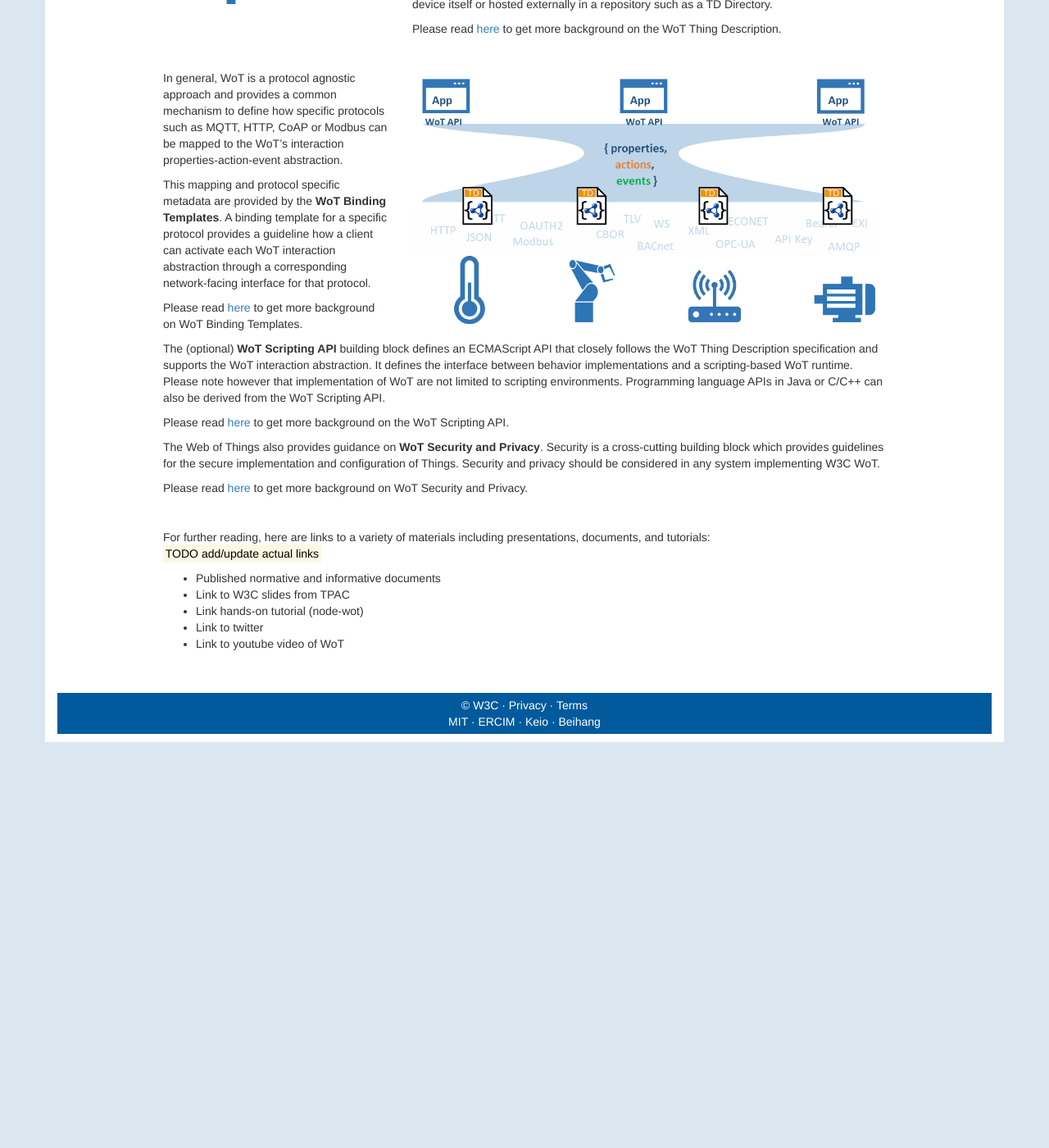
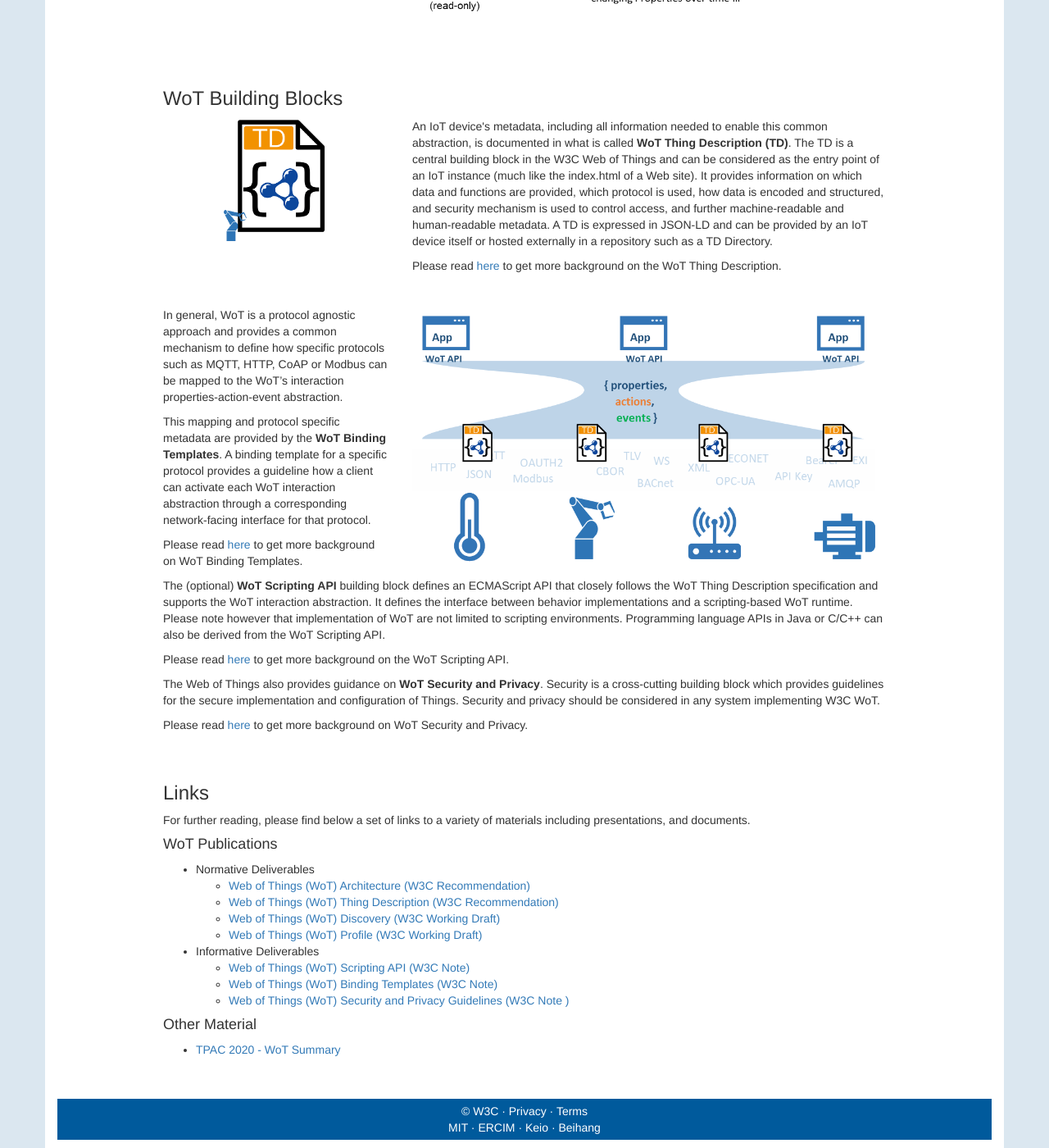
Before and after one commit to w3c/wot-marketing, a Jekyll site: the page built from docs/documentation/index.html, in a window 1280 px wide and 1400 px high, scrolled down 1340 px. Shown: the whole window at 82% size. Built offline with Jekyll 4.4.1, drawn with Linux system fonts in a browser that asks for light colours; nearby versions of some CDN libraries; before the commit the page ends 2245 px from its top, so only the background shows below that; some of the changed text lies outside the part shown.

Commit message:
add links and table of contents

```diff
--- a/docs/documentation/index.html
+++ b/docs/documentation/index.html
@@ -4,11 +4,19 @@
 group: "navigation"
 ---
 <div>
-    <!-- <h2>Documentation</h2> -->
-    <h2>Web of Things in a Nutshell</h2>
+    <h2>Documentation</h2>
+	<h4>Table of Contents</h4>
+	<ul>
+		<li><a href="#web-of-things-in-a-nutshell">Web of Things in a Nutshell</a></li>
+		<li><a href="#wot-interactions">WoT Interactions</a></li>
+		<li><a href="#wot-building-blocks">WoT Building Blocks</a></li>
+		<li><a href="#links">Links</a></li>
+	</ul>
     <div class="row">
         <p>&nbsp;</p>
     </div>
+
+    <h3 id="web-of-things-in-a-nutshell">Web of Things in a Nutshell</h3>
     <div class="row">
         <div class="col-md-4">
             <p>
@@ -59,6 +67,7 @@
     <div class="row">
         <p>&nbsp;</p>
     </div>
+	<h3 id="wot-interactions">WoT Interactions</h3>
     <div class="row">
         <div class="col-md-4">
             <p>
@@ -82,6 +91,7 @@
     <div class="row">
         <p>&nbsp;</p>
     </div>
+	<h3 id="wot-building-blocks">WoT Building Blocks</h3>
     <div class="row">
         <div class="col-md-4 text-center">
             <img src="{{'images/td-robot-arm.png' | relative_url }}" style="max-height: 150px" alt="WoT Thing Description (TD)" />
@@ -156,9 +166,6 @@
             </p>
         </div>
     </div>
-    <!-- <div class="row">
-        <p>&nbsp;</p>
-    </div> -->
     <div class="row">
         <div class="col-md-12">
             <p>
@@ -178,20 +185,43 @@
     <div class="row">
         <p>&nbsp;</p>
     </div>
+	<h3 id="links">Links</h3>
     <div class="row">
         <div class="col-md-12">
             <p>
-                For further reading, here are links to a variety of materials
-                including presentations, documents, and tutorials:
-                <br /><mark>TODO add/update actual links</mark>
-                <ul>
-                    <li>Published normative and informative documents</li>
-                    <li>Link to W3C slides from TPAC</li>
-                    <li>Link hands-on tutorial (node-wot)</li>
-                    <li>Link to twitter</li>
-                    <li>Link to youtube video of WoT</li>
-                </ul>
+                For further reading, please find below a set of links to a variety of materials
+                including presentations, and documents.
             </p>
+			<h4>WoT Publications</h4>
+			<ul>
+				<li>Normative Deliverables
+					<ul>
+						<li><a href="https://www.w3.org/TR/2020/REC-wot-architecture-20200409/">Web of Things (WoT) Architecture (W3C Recommendation)</a></li>
+						<li><a href="https://www.w3.org/TR/2020/REC-wot-thing-description-20200409/">Web of Things (WoT) Thing Description (W3C Recommendation)</a></li>
+						<li><a href="https://www.w3.org/TR/2020/WD-wot-discovery-20201124/">Web of Things (WoT) Discovery (W3C Working Draft)</a></li>
+						<li><a href="https://www.w3.org/TR/2020/WD-wot-profile-20201124/">Web of Things (WoT) Profile (W3C Working Draft)</a></li>
+					</ul>
+				</li>
+				<li>Informative Deliverables
+					<ul>
+						<li><a href="https://www.w3.org/TR/2020/NOTE-wot-scripting-api-20201124/">Web of Things (WoT) Scripting API (W3C Note)</a></li>
+						<li><a href="https://www.w3.org/TR/2020/NOTE-wot-binding-templates-20200130/">Web of Things (WoT) Binding Templates (W3C Note)</a></li>
+						<li><a href="https://www.w3.org/TR/2019/NOTE-wot-security-20191106/">Web of Things (WoT) Security and Privacy Guidelines (W3C Note )</a></li>
+					</ul>
+				</li>
+			</ul>
+
+			<!--<h4>Social Media</h4>
+			<ul>
+				<li><a href="https://twitter.com/W3C_WoT">Twitter</a></li>
+				<li><a href="#">Youtube ?? LINK ??</a></li>
+				<li><a href="https://twitter.com/W3C_WoT">node-wot Videos</a></li>
+			</ul>-->
+
+			<h4>Other Material</h4>
+			<ul>
+				<li><a href="https://www.w3.org/2020/10/TPAC/group-updates.html#wot">TPAC 2020 - WoT Summary</a></li>
+			</ul>
         </div>
     </div>
 </div>
```
